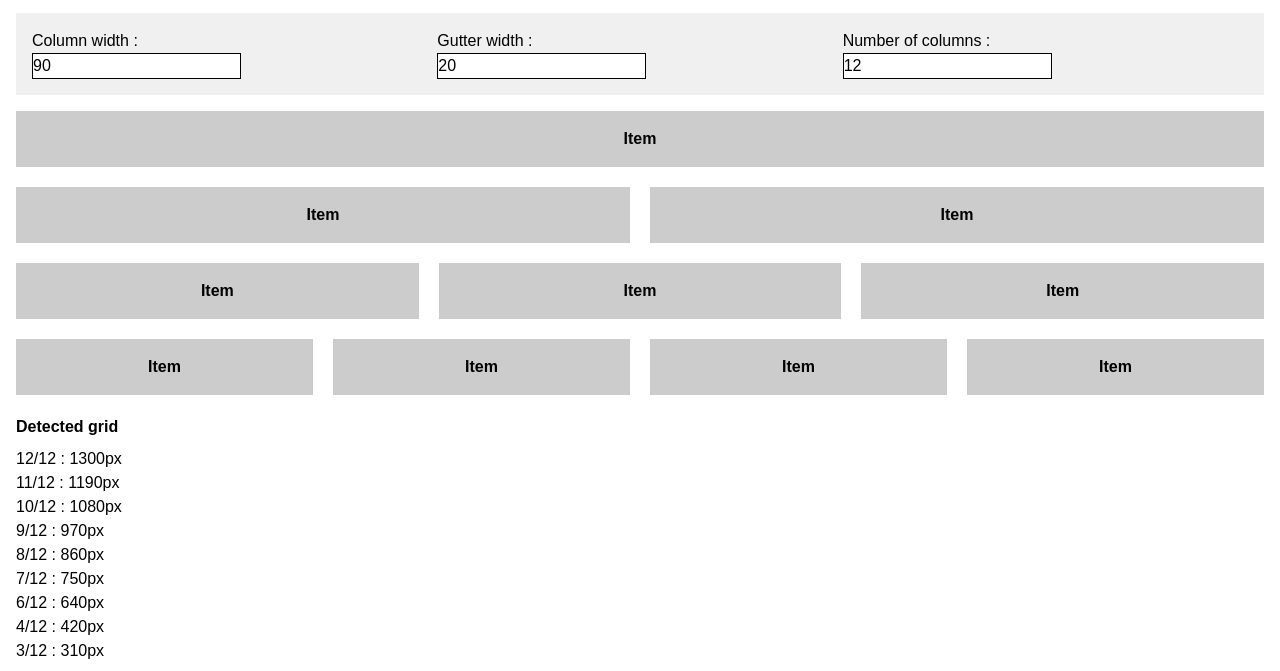
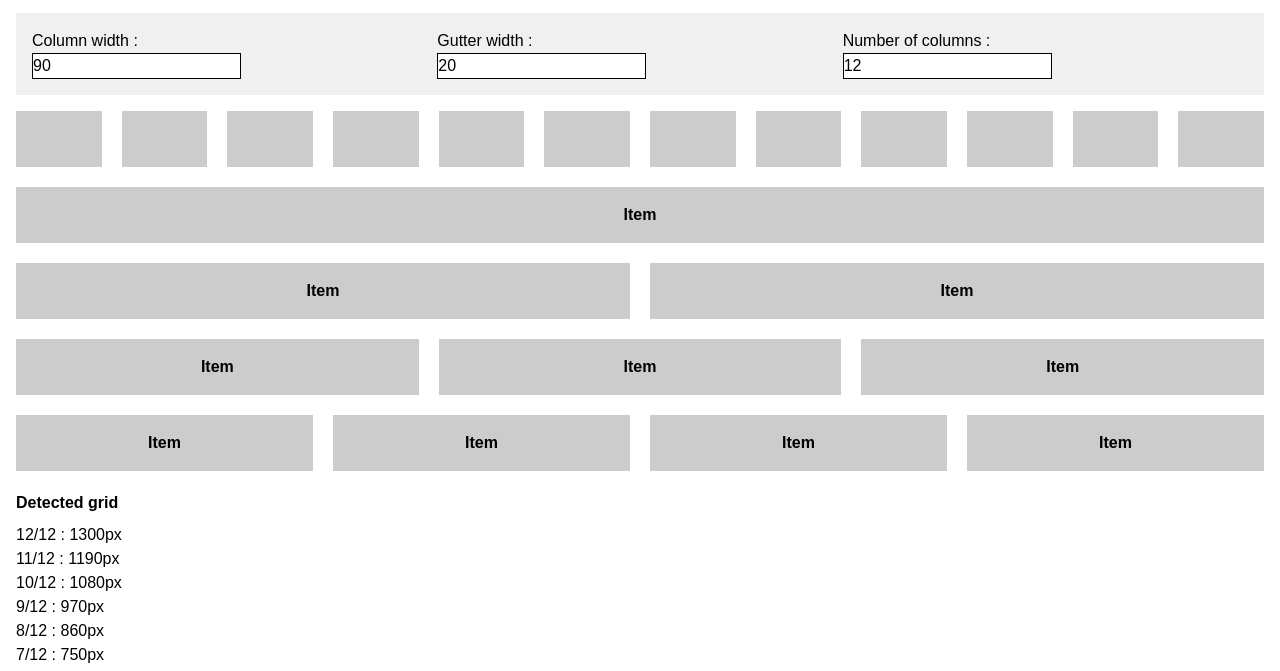
Before and after one commit to Darklg/OldSchoolGridGenerator, a plain HTML site: page index.html in a window 1280 px wide. Shown: the part 107-778 px from the top of the page. Drawn offline with Linux system fonts and the light colour scheme.

Commit message:
Demo grid

```diff
--- a/assets/script.js
+++ b/assets/script.js
@@ -4,6 +4,7 @@ document.addEventListener("DOMContentLoaded", function() {
         $gutInput = document.getElementById('gutter_width'),
         $nbcolInput = document.getElementById('nb_col'),
         $debugInfos = document.getElementById('debug-infos'),
+        $generatedGrid = document.getElementById('generated-grid'),
         gut_width = 0,
         col_width = 0,
         nb_col = 0;
@@ -31,7 +32,8 @@ document.addEventListener("DOMContentLoaded", function() {
         localStorage.setItem('col_width', col_width);
         localStorage.setItem('nb_col', nb_col);
 
-        var _debug = '';
+        var _debug = '',
+            _grid_html;
         var _versions = [1, 2, 3, 4],
             _tmp_val,
             _tmp_i,
@@ -93,6 +95,12 @@ document.addEventListener("DOMContentLoaded", function() {
         _debug += '<h3>Reset</h3>';
         _debug += '<p data-set-values="' + _tmp_nbcol + ';' + _tmp_col + '">' + _tmp_nbcol + ' cols : ' + _tmp_col + 'px</p>';
 
+        _grid_html = '';
+        for (var _i = 0; _i < nb_col; _i++) {
+            _grid_html += '<div class="grid-item"><div class="placehold"><br /></div></div>';
+        }
+
+        $generatedGrid.innerHTML = '<div class="grid-inner"><div class="grid-wrap">' + _grid_html + '</div></div>';
 
         document.body.style.setProperty('--grid-gut-width', gut_width + 'px');
         $debugInfos.innerHTML = _debug;
--- a/index.html
+++ b/index.html
@@ -4,8 +4,8 @@
 <meta charset="UTF-8" />
 <title>CSS Grid Old School Generator</title>
 <meta name="viewport" content="width=device-width" />
-<link rel="stylesheet" type="text/css" href="assets/style.css?v=20241211185441" />
-<script src="assets/script.js?v=20241211185441"></script>
+<link rel="stylesheet" type="text/css" href="assets/style.css?v=20241212142131" />
+<script src="assets/script.js?v=20241212142131"></script>
 </head>
 <body>
 <h1>CSS Grid Old School Generator</h1>
@@ -29,7 +29,10 @@
 </form>
 
 
+
+
 <div class="grid-wrapper">
+    <div id="generated-grid"></div>
     <div class="grid-inner">
         <div class="grid-wrap">
             <div class="grid-item">
```
